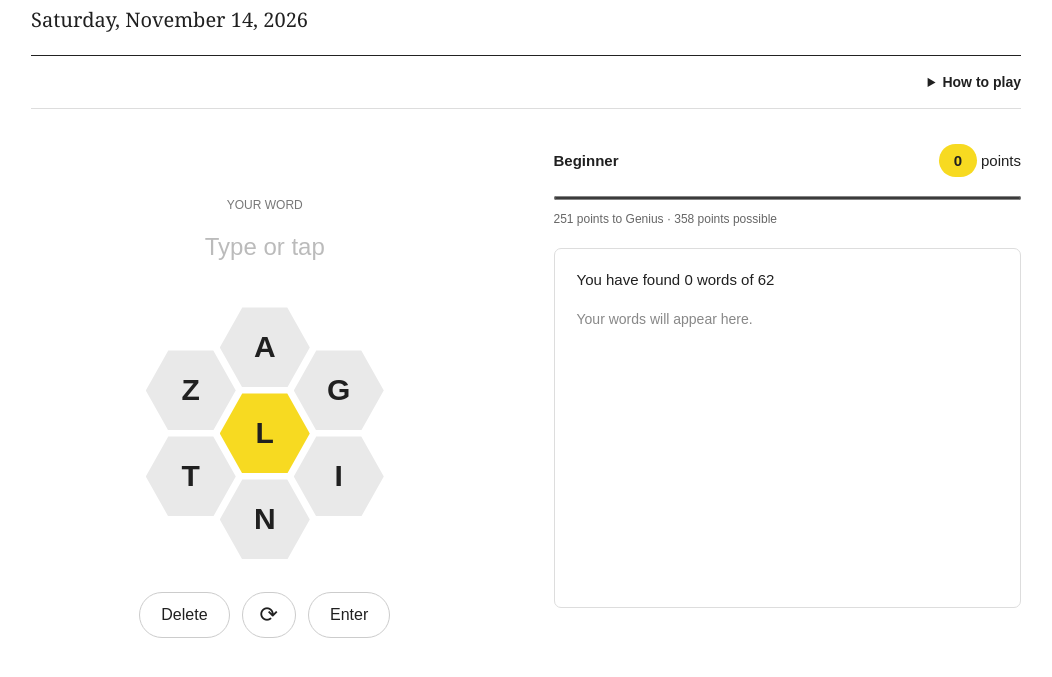
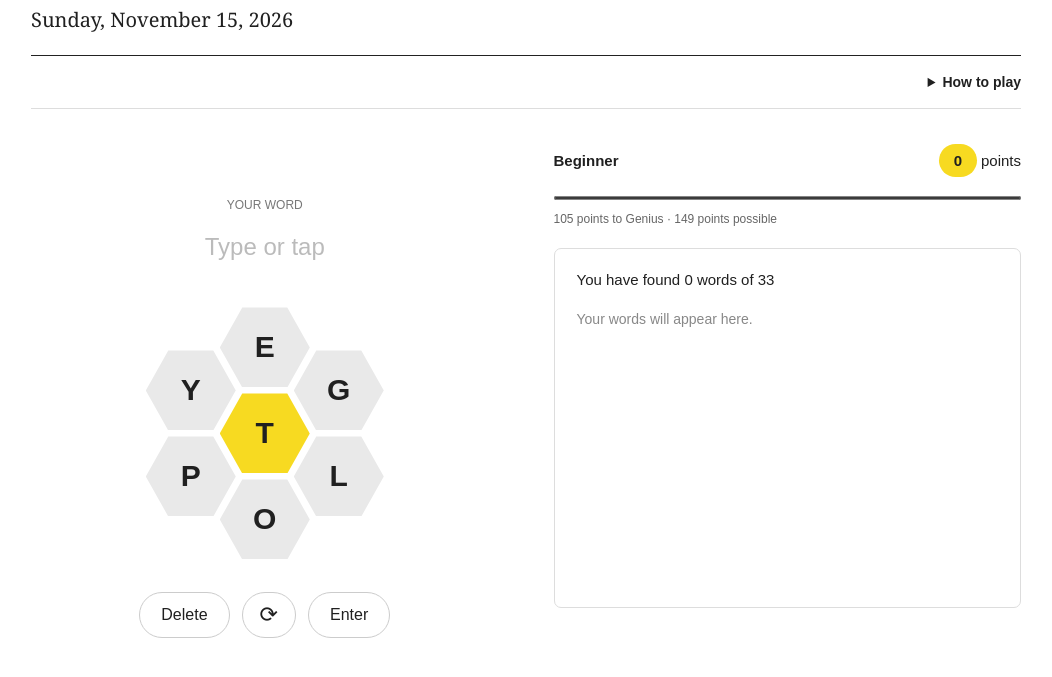
Before and after one commit to kingstarcat/spellingbee, a plain HTML site: page index.html in a window 1280 px wide. Shown: the part 91-768 px from the top of the page, without its empty margins (114-1166 px from the left). Drawn offline with Linux system fonts and the light colour scheme.

Commit message:
puzzle 2026-11-15

```diff
--- a/index.html
+++ b/index.html
@@ -85,7 +85,7 @@
     </div>
     <noscript>Enable JavaScript to play.</noscript>
   </main>
-  <script type="application/json" id="puzzle-data">{"date": "2026-11-14", "centerLetter": "l", "outerLetters": ["a", "g", "i", "n", "t", "z"], "answers": ["initializing", "tantalizing", "ailing", "alga", "algal", "align", "aligning", "alit", "anal", "angling", "annal", "atilt", "gala", "galangal", "gall", "gallant", "galling", "ganglia", "gangling", "giggling", "gill", "gilling", "gilt", "glazing", "glia", "glint", "glinting", "glitz", "initial", "initialing", "lagging", "lain", "lanai", "lantana", "lazing", "ligating", "lilt", "lilting", "lining", "lint", "litigant", "litigating", "nail", "nailing", "natal", "niggling", "tail", "tailgating", "tailing", "tali", "tall", "tallit", "tangling", "tattling", "tiling", "till", "tilling", "tilt", "tilting", "tingling", "titillating", "titling"], "pangrams": ["initializing", "tantalizing"]}</script>
+  <script type="application/json" id="puzzle-data">{"date": "2026-11-15", "centerLetter": "t", "outerLetters": ["e", "g", "l", "o", "p", "y"], "answers": ["logotype", "elote", "eyelet", "gelt", "loot", "lotto", "otology", "pellet", "pelt", "petty", "peyote", "plot", "poet", "polyglot", "poppet", "potty", "teepee", "teleology", "teletype", "tell", "tepee", "toggle", "toll", "tool", "toot", "tootle", "tope", "topology", "topple", "tote", "type", "typo", "typology"], "pangrams": ["logotype"]}</script>
   <script>
     'use strict';
     const puzzle = JSON.parse(document.getElementById('puzzle-data').textContent);
```
